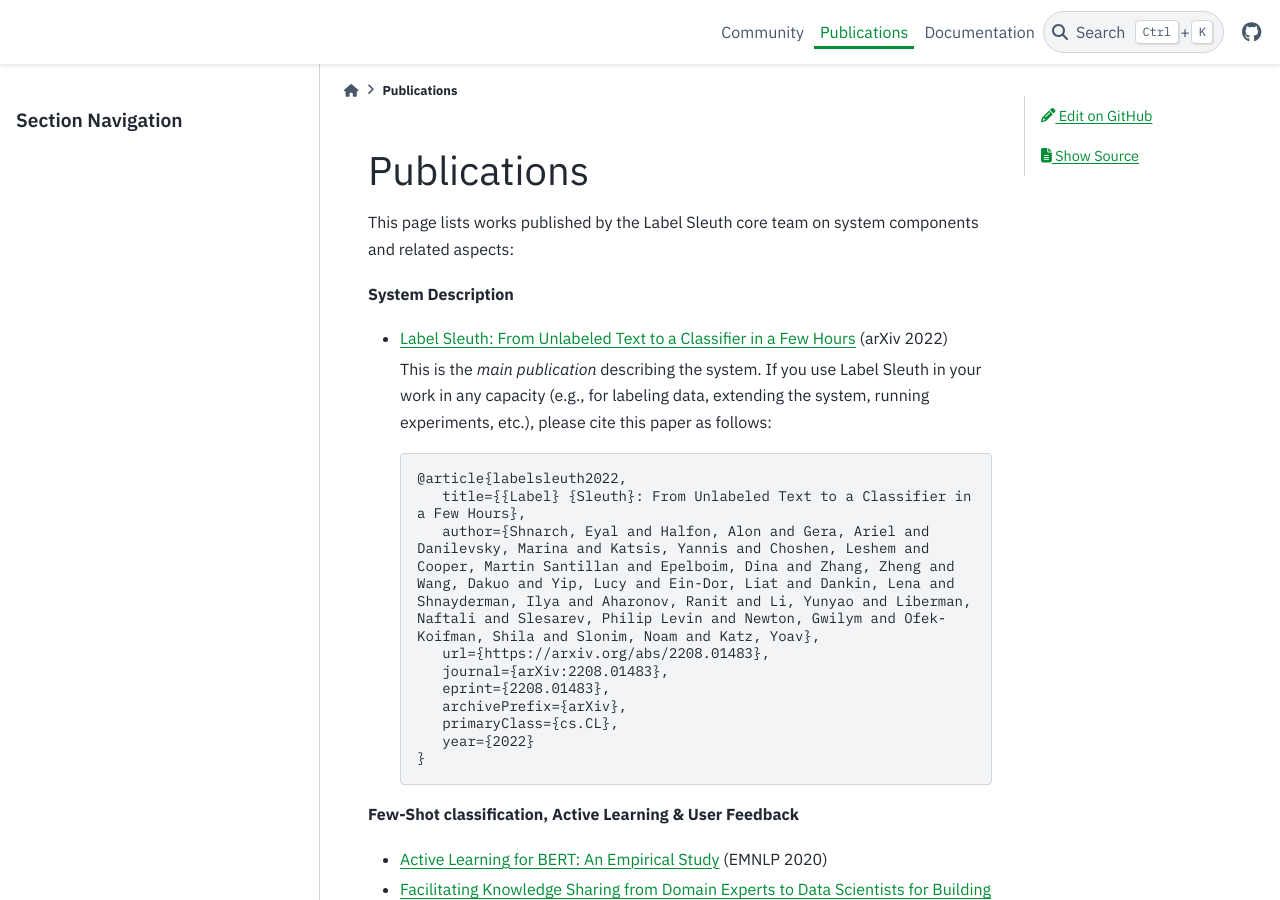
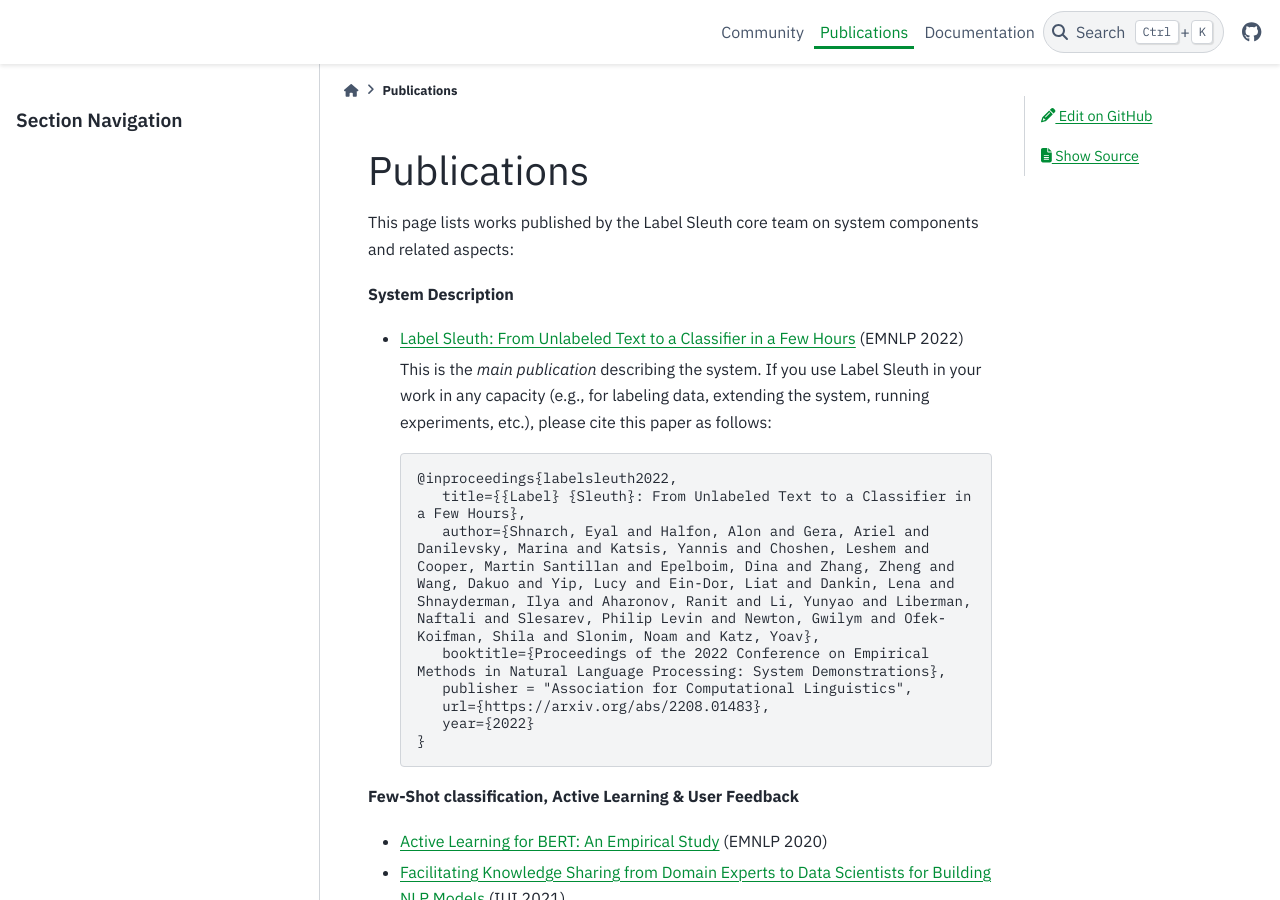
Before and after one commit to label-sleuth/label-sleuth.org, a Sphinx documentation site: the page built from docs/publications.md, in a window 1280 px wide and 900 px high. Built offline with Sphinx 7.4.7 and the PyData theme 0.15.4, drawn with Linux system fonts in a browser that asks for light colours.

Commit message:
Change main publication from arxiv to EMNLP

````diff
--- a/docs/publications.md
+++ b/docs/publications.md
@@ -3,19 +3,17 @@
 This page lists works published by the Label Sleuth core team on system components and related aspects:
 
 **System Description**
-- [Label Sleuth: From Unlabeled Text to a Classifier in a Few Hours](https://arxiv.org/abs/2208.01483) (arXiv 2022)
+- [Label Sleuth: From Unlabeled Text to a Classifier in a Few Hours](https://arxiv.org/abs/2208.01483) (EMNLP 2022)
 
    This is the _main publication_ describing the system. If you use Label Sleuth in your work in any capacity (e.g., for labeling data, extending the system, running experiments, etc.), please cite this paper as follows:
 
    ```text
-   @article{labelsleuth2022,
+   @inproceedings{labelsleuth2022,
       title={{Label} {Sleuth}: From Unlabeled Text to a Classifier in a Few Hours},
       author={Shnarch, Eyal and Halfon, Alon and Gera, Ariel and Danilevsky, Marina and Katsis, Yannis and Choshen, Leshem and Cooper, Martin Santillan and Epelboim, Dina and Zhang, Zheng and Wang, Dakuo and Yip, Lucy and Ein-Dor, Liat and Dankin, Lena and Shnayderman, Ilya and Aharonov, Ranit and Li, Yunyao and Liberman, Naftali and Slesarev, Philip Levin and Newton, Gwilym and Ofek-Koifman, Shila and Slonim, Noam and Katz, Yoav},
+      booktitle={Proceedings of the 2022 Conference on Empirical Methods in Natural Language Processing: System Demonstrations},
+      publisher = "Association for Computational Linguistics",
       url={https://arxiv.org/abs/2208.01483},
-      journal={arXiv:2208.01483},
-      eprint={2208.01483},
-      archivePrefix={arXiv},
-      primaryClass={cs.CL},
       year={2022}
    }
    ```
````
